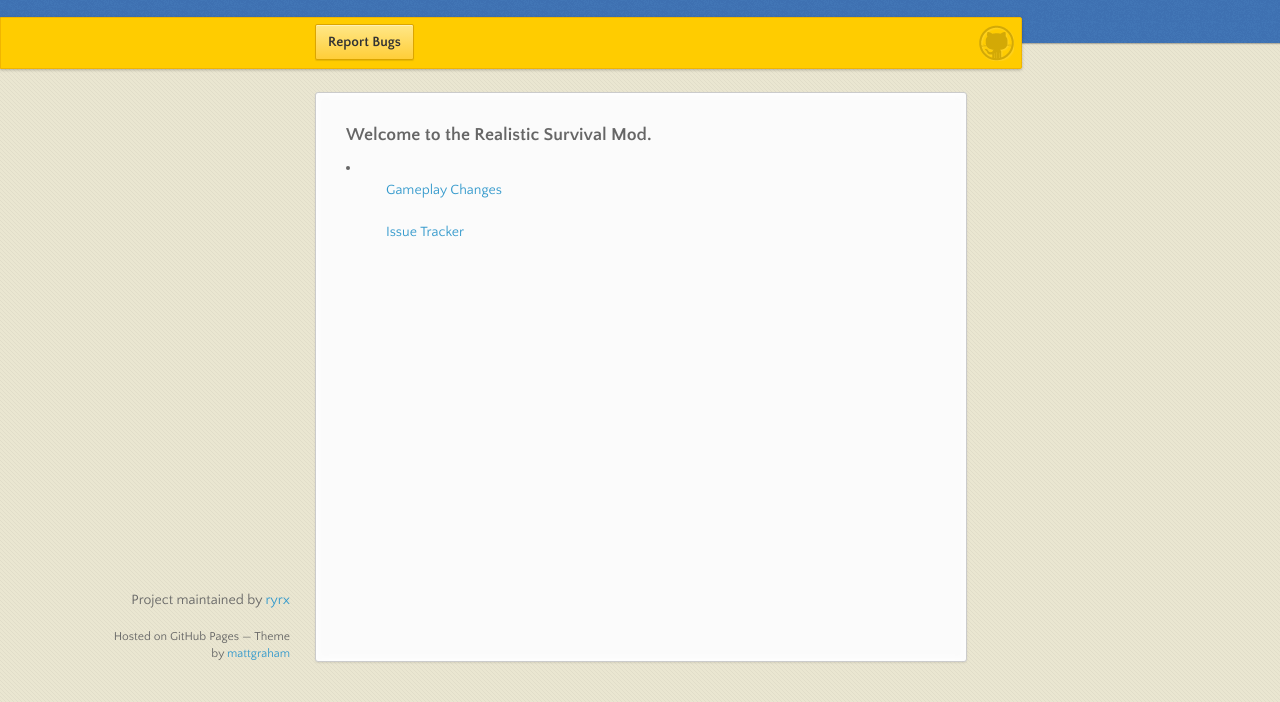
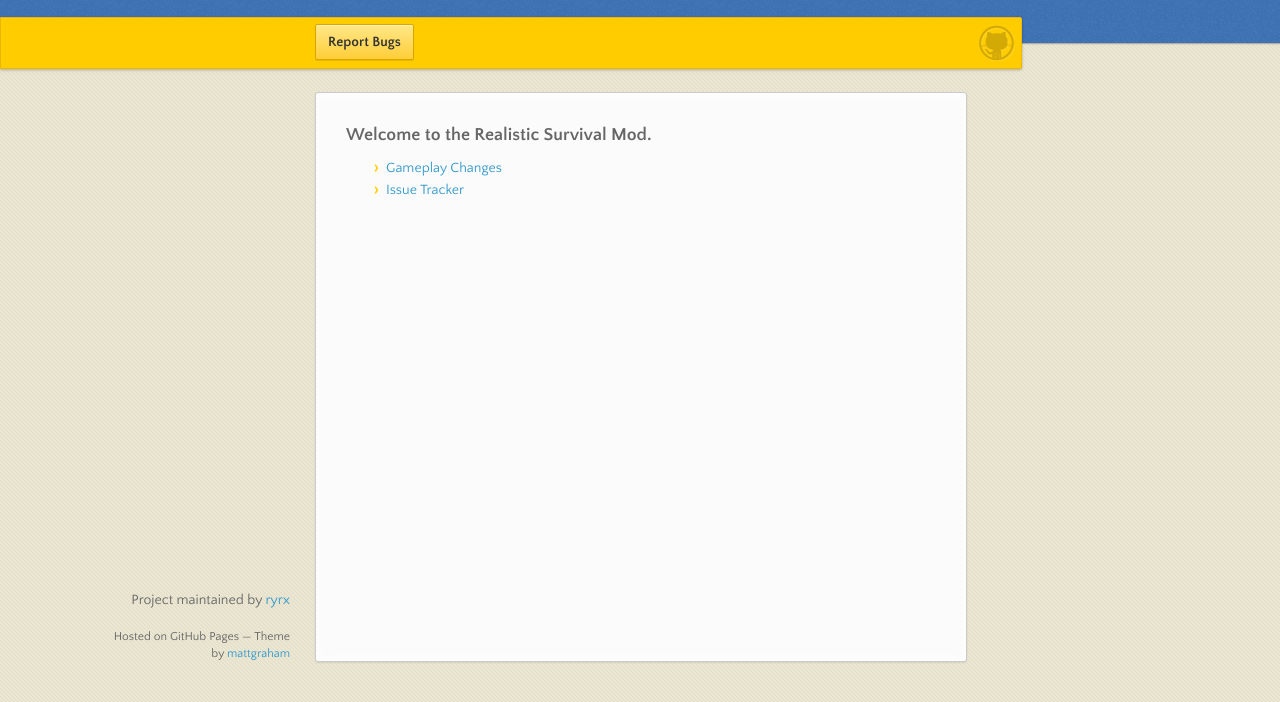
Before and after one commit to ryrx/mc-realistic-survival, a plain HTML site: page index.html in a window 1280 px wide. Shown: the part 98-800 px from the top of the page. Drawn offline with nearby package versions, Linux system fonts and the light colour scheme.

Commit message:
Update index.html

```diff
--- a/index.html
+++ b/index.html
@@ -30,10 +30,10 @@
             <h3>
                 <a id="welcome-to-github-pages" class="anchor" href="#welcome-to-github-pages" aria-hidden="true"><span aria-hidden="true" class="octicon octicon-link"></span></a>Welcome to the Realistic Survival Mod.
             </h3>
-            <li>
-                <ul><a href="https://ryrx.github.io/mc-realistic-survival/gameplay">Gameplay Changes</a></ul>
-                <ul><a href="https://github.com/ryrx/mc-realistic-survival/issues">Issue Tracker</a></ul>
-           </li>
+            <ul>
+                <li><a href="https://ryrx.github.io/mc-realistic-survival/gameplay">Gameplay Changes</a></li>
+                <li><a href="https://github.com/ryrx/mc-realistic-survival/issues">Issue Tracker</a></li>
+           </ul>
         </section>
         <footer>
             <p>Project maintained by <a href="https://github.com/ryrx">ryrx</a></p>
```
